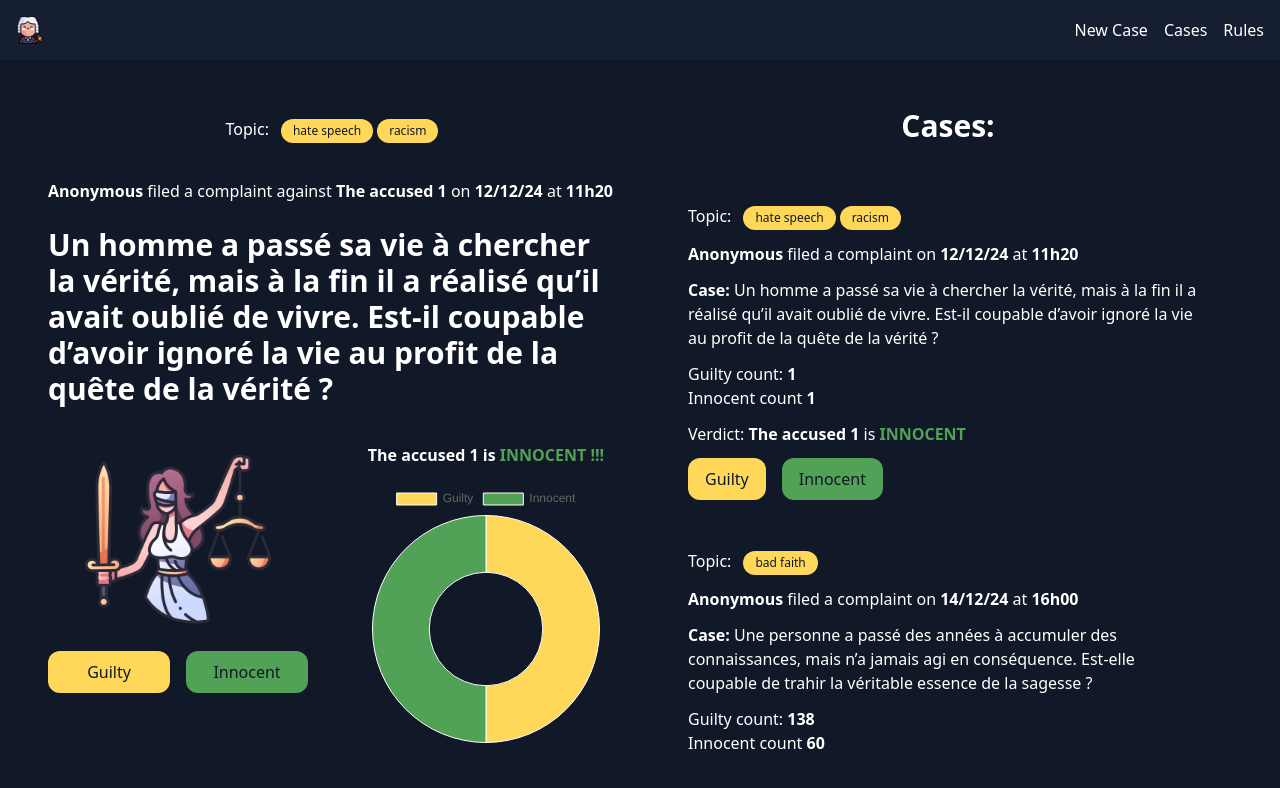
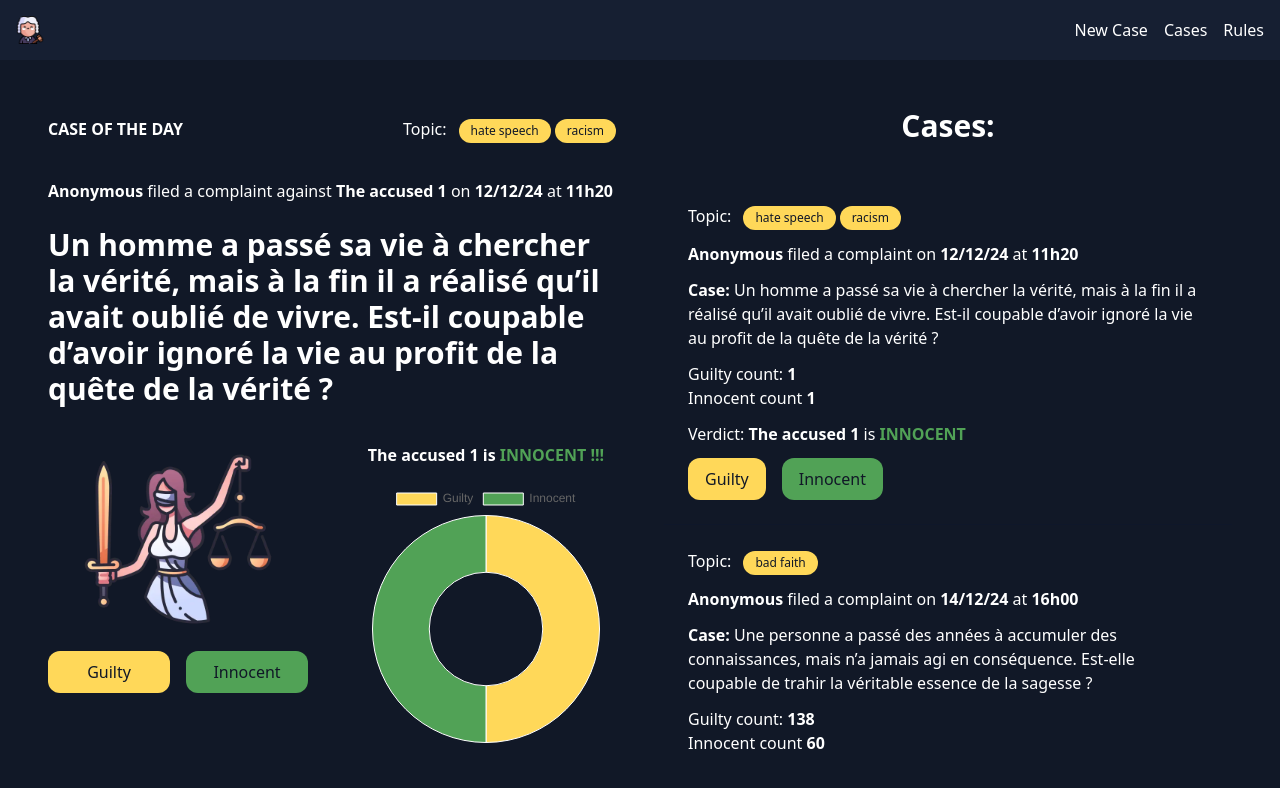
Before and after one commit to alaincodes/miasin, a Nuxt app: page / in a window 1280 px wide. Shown: the top 788 px of the page. Built offline with nearby package versions, Linux system fonts and the light colour scheme.

Commit message:
test for case of the day (wip)

```diff
--- a/components/Judgement.vue
+++ b/components/Judgement.vue
@@ -34,6 +34,13 @@ const verdictColor = computed(() => {
 		class="grid grid-cols-1 justify-items-center items-center gap-8 mx-auto md:self-center"
 	>
 		<div class="flex flex-col items-center gap-9">
+			<div class="flex flex-col gap-6 w-full xl:flex-row xl:justify-between">
+				<h2
+					v-if="fakeContentStore.selectedCase.id === 1"
+					class="whitespace-nowrap font-bold uppercase"
+				>
+					Case of the day
+				</h2>
 				<div
 					v-if="fakeContentStore.selectedCase.topics.length > 0"
 					class="flex gap-3"
@@ -48,6 +55,7 @@ const verdictColor = computed(() => {
 							</button>
 						</li>
 					</ul>
+				</div>
 			</div>
 			<div class="grid gap-6 text-white">
 				<h2>
```
Lines whose indentation alone changed are shown as unchanged.
